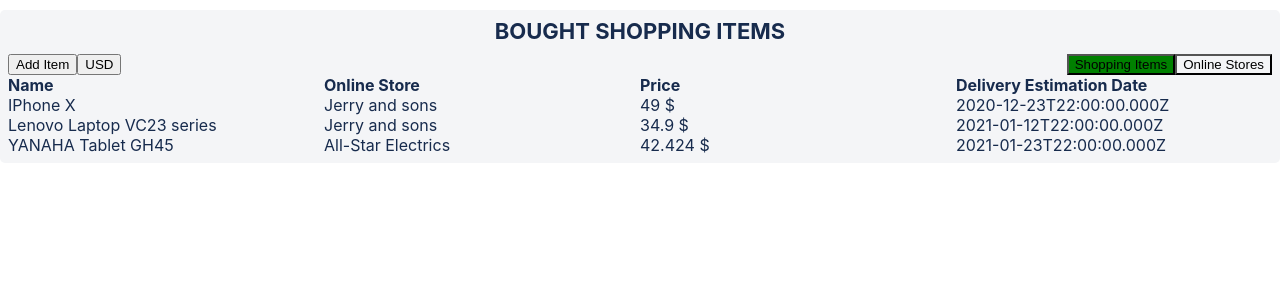
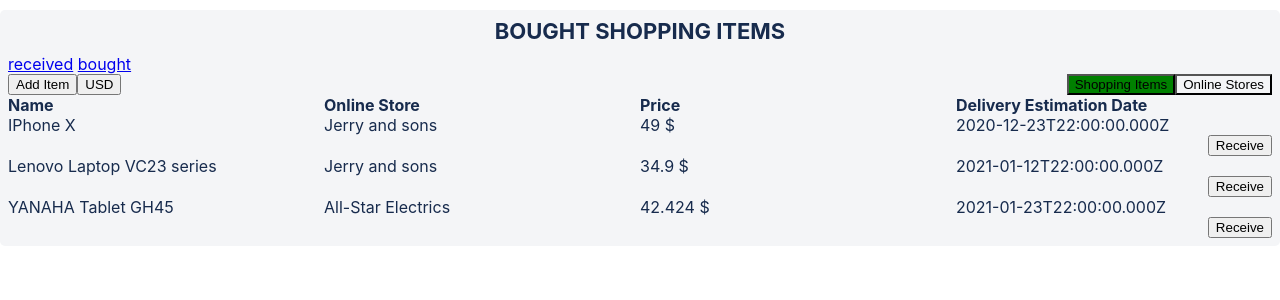
Before and after one commit to lioryarkon9/shppoing-tracker, a React (Create React App) app: page /bought in a window 1280 px wide. Shown: the top 300 px of the page. Built offline with nearby package versions, Linux system fonts and the light colour scheme.

Commit message:
implemented 'received item' functionality

```diff
--- a/src/components/AddShoppingItemWidget.js
+++ b/src/components/AddShoppingItemWidget.js
@@ -14,7 +14,12 @@ import { setBoughtItem } from "../redux/actions/boughtItems.actions";
 
 import { ListItem, ListCell } from "./commonStyled";
 
-const AddShoppingItemWidget = ({ onlineStores, currency, setBoughtItem }) => {
+const AddShoppingItemWidget = ({
+  onlineStores,
+  currency,
+  setBoughtItem,
+  closeWidget,
+}) => {
   const [name, setName] = useState("");
   const [onlineStoreId, setOnlineStoreId] = useState("");
   const [price, setPrice] = useState("");
@@ -28,6 +33,8 @@ const AddShoppingItemWidget = ({ onlineStores, currency, setBoughtItem }) => {
       currencyId: currency.id,
       deliveryEstimationDate,
     });
+
+    closeWidget();
   };
 
   return (
--- a/src/components/App.js
+++ b/src/components/App.js
@@ -11,6 +11,8 @@ import store from "../redux/store";
 
 import UpdateCurrencyRate from "./UpdateCurrencyRate";
 import Page from "./Page";
+
+window.getState = store.getState;
 
 const App = () => (
   <Provider store={store}>
--- a/src/components/List.js
+++ b/src/components/List.js
@@ -1,14 +1,21 @@
-import React from "react";
+import React, { Fragment } from "react";
 import { useLocation } from "react-router-dom";
 import { connect } from "react-redux";
+import styled from "styled-components";
 
 import {
   boughtItemsWithProperCurrencySelector,
   onlineStoresSelector,
   receivedItemsSelector,
+  receivedItemsIdsSelector,
   sumOrdersByStoreSelector,
   currencySelector,
 } from "../redux/selectors";
+
+import {
+  addReceivedItem,
+  removeReceievedItem,
+} from "../redux/actions/receivedItems.actions";
 
 import { withFormatAndCurrencyPrice } from "../utils";
 
@@ -20,9 +27,13 @@ const List = ({
   boughtItems,
   onlineStores,
   receivedItems,
+  receivedItemsIds,
   sumOrdersByStore,
   isAddingShoppingItem,
   currency,
+  addReceivedItem,
+  removeReceievedItem,
+  closeAddShoppingItemWidget,
 }) => {
   const { pathname: currentPage } = useLocation();
 
@@ -37,14 +48,34 @@ const List = ({
     onlineStoreId,
     price,
     deliveryEstimationDate,
-  }) => (
-    <ListItem key={id}>
+  }) => {
+    if (currentPage === "/bought" && receivedItemsIds.includes(id)) {
+      return null;
+    }
+
+    const receivedButtonConfig = {
+      label: receivedItemsIds.includes(id) ? "Un-receive" : "Receive",
+      action: receivedItemsIds.includes(id)
+        ? removeReceievedItem
+        : addReceivedItem,
+    };
+
+    return (
+      <Fragment key={id}>
+        <ListItem>
           <ListCell>{name}</ListCell>
           <ListCell>{onlineStores[onlineStoreId].name}</ListCell>
           <ListCell>{formatPrice(price)}</ListCell>
           <ListCell>{deliveryEstimationDate}</ListCell>
         </ListItem>
+        <Received>
+          <button onClick={() => receivedButtonConfig.action(id)}>
+            {receivedButtonConfig.label}
+          </button>
+        </Received>
+      </Fragment>
     );
+  };
 
   const renderOnlineStore = ({ id, sumOrders }) => (
     <ListItem key={id}>
@@ -55,9 +86,11 @@ const List = ({
 
   return (
     <div>
-      {isAddingShoppingItem && <AddShoppingItemWidget />}
+      {isAddingShoppingItem && (
+        <AddShoppingItemWidget closeWidget={closeAddShoppingItemWidget} />
+      )}
 
-      {listItemsByType[currentListItemsType].map(
+      {Object.values(listItemsByType[currentListItemsType]).map(
         currentListItemsType === "sumOrdersByStore"
           ? renderOnlineStore
           : renderShoppingItem
@@ -65,6 +98,11 @@ const List = ({
     </div>
   );
 };
+
+const Received = styled.div`
+  display: flex;
+  justify-content: flex-end;
+`;
 
 const getListItemsType = ({ currentPage, pageMode }) => {
   if (currentPage === "/received") {
@@ -82,8 +120,12 @@ const mapStateToProps = (state) => ({
   boughtItems: boughtItemsWithProperCurrencySelector(state),
   onlineStores: onlineStoresSelector(state),
   receivedItems: receivedItemsSelector(state),
+  receivedItemsIds: receivedItemsIdsSelector(state),
   sumOrdersByStore: sumOrdersByStoreSelector(state),
   currency: currencySelector(state),
 });
 
-export default connect(mapStateToProps)(List);
+export default connect(mapStateToProps, {
+  addReceivedItem,
+  removeReceievedItem,
+})(List);
--- a/src/components/Page.js
+++ b/src/components/Page.js
@@ -1,5 +1,6 @@
 import React, { useState } from "react";
 import styled from "styled-components";
+import { Link } from "react-router-dom";
 
 import theme, { SMALL_SCREEN } from "../theme";
 
@@ -34,25 +35,21 @@ const Page = ({ location }) => {
     <MaxWidthContainer>
       <PageContainer>
         <Title>{currentPage.slice(1).toUpperCase()} SHOPPING ITEMS</Title>
-
+        <Link to="/received">received</Link> <Link to="/bought">bought</Link>
         <DesktopActionButtons
           onClickAddItemButton={onClickAddItemButton}
           togglePageMode={togglePageMode}
           isAddingShoppingItem={isAddingShoppingItem}
           currentPageMode={pageMode}
         />
-
         <MobileTogglePageMode>
           <MobilePageModeButton>Shopping Items</MobilePageModeButton>
           <MobilePageModeButton>Online Stores</MobilePageModeButton>
         </MobileTogglePageMode>
-
         <MobileCurrencyHandler>
           <button>USD</button>
         </MobileCurrencyHandler>
-
         <DesktopTableHeader pageMode={pageMode} />
-
         <div>
           {pageMode === "shoppingItems" && (
             <MobileAddItem onClick={onClickAddItemButton}>
@@ -65,6 +62,7 @@ const Page = ({ location }) => {
           <List
             pageMode={pageMode}
             isAddingShoppingItem={isAddingShoppingItem}
+            closeAddShoppingItemWidget={onClickAddItemButton}
           />
         </div>
       </PageContainer>
--- a/src/components/UpdateCurrencyRate.js
+++ b/src/components/UpdateCurrencyRate.js
@@ -5,7 +5,7 @@ import { setCurrencyRate } from "../redux/actions/currency.actions";
 
 const UPDATE_FREQUENCY_IN_MILLISECONDS = 10000;
 
-const UpdateCurrencyRate = ({setCurrencyRate}) => {
+const UpdateCurrencyRate = ({ setCurrencyRate }) => {
   useEffect(function updateCurrency() {
     const id = setInterval(() => {
       fetch("https://api.exchangeratesapi.io/latest?base=USD")
--- a/src/redux/actions/receivedItems.actions.js
+++ b/src/redux/actions/receivedItems.actions.js
@@ -1,7 +1,7 @@
 export const ADD_RECEIVED_ITEM = "[received_items] ADD_RECEIVED_ITEM";
 export const REMOVE_RECEIVED_ITEM = "[received_items] REMOVE_RECEIVED_ITEM";
 
-export const setReceivedItem = (itemId) => ({
+export const addReceivedItem = (itemId) => ({
   type: ADD_RECEIVED_ITEM,
   payload: { itemId },
 });
--- a/src/redux/reducers/receivedItems.reducer.js
+++ b/src/redux/reducers/receivedItems.reducer.js
@@ -12,7 +12,7 @@ function receivedItems(state = initialState, action) {
     }
 
     case REMOVE_RECEIVED_ITEM: {
-      return state.filter(({ id }) => id !== action.payload.itemId);
+      return state.filter((itemId) => itemId !== action.payload.itemId);
     }
     default:
       return state;
--- a/src/redux/selectors.js
+++ b/src/redux/selectors.js
@@ -12,17 +12,25 @@ export const boughtItemsWithProperCurrencySelector = createSelector(
   (boughtItems, { id: appCurrency, rate: exchangeRate }) => {
     const withCurrency = withAppCurrency({ appCurrency, exchangeRate });
 
-    return Object.values(boughtItems).map((boughtItem) => {
-      const { price, currencyId: itemCurrency } = boughtItem;
+    return Object.values(boughtItems).reduce(
+      (boughtItemsWithCurrency, boughtItem) => {
+        const { id, price, currencyId: itemCurrency } = boughtItem;
 
-      return { ...boughtItem, price: withCurrency({ price, itemCurrency }) };
-    });
+        boughtItemsWithCurrency[id] = {
+          ...boughtItem,
+          price: withCurrency({ price, itemCurrency }),
+        };
+
+        return boughtItemsWithCurrency;
+      },
+      {}
+    );
   }
 );
 
 export const onlineStoresSelector = (state) => state.onlineStores;
 
-const receivedItemsIdsSelector = (state) => state.receivedItems;
+export const receivedItemsIdsSelector = (state) => state.receivedItems;
 
 export const receivedItemsSelector = createSelector(
   receivedItemsIdsSelector,
@@ -35,7 +43,8 @@ export const sumOrdersByStoreSelector = createSelector(
   boughtItemsWithProperCurrencySelector,
   onlineStoresSelector,
   (boughtItems, onlineStores) => {
-    const sumOrdersByStores = boughtItems.reduce((sumOrders, boughtItem) => {
+    const sumOrdersByStores = Object.values(boughtItems).reduce(
+      (sumOrders, boughtItem) => {
         const { onlineStoreId, price } = boughtItem;
 
         if (onlineStoreId in sumOrders) {
@@ -45,7 +54,9 @@ export const sumOrdersByStoreSelector = createSelector(
         }
 
         return sumOrders;
-    }, {});
+      },
+      {}
+    );
 
     return Object.values(onlineStores).map(({ id }) => ({
       id,
```
Lines whose indentation alone changed are shown as unchanged.
